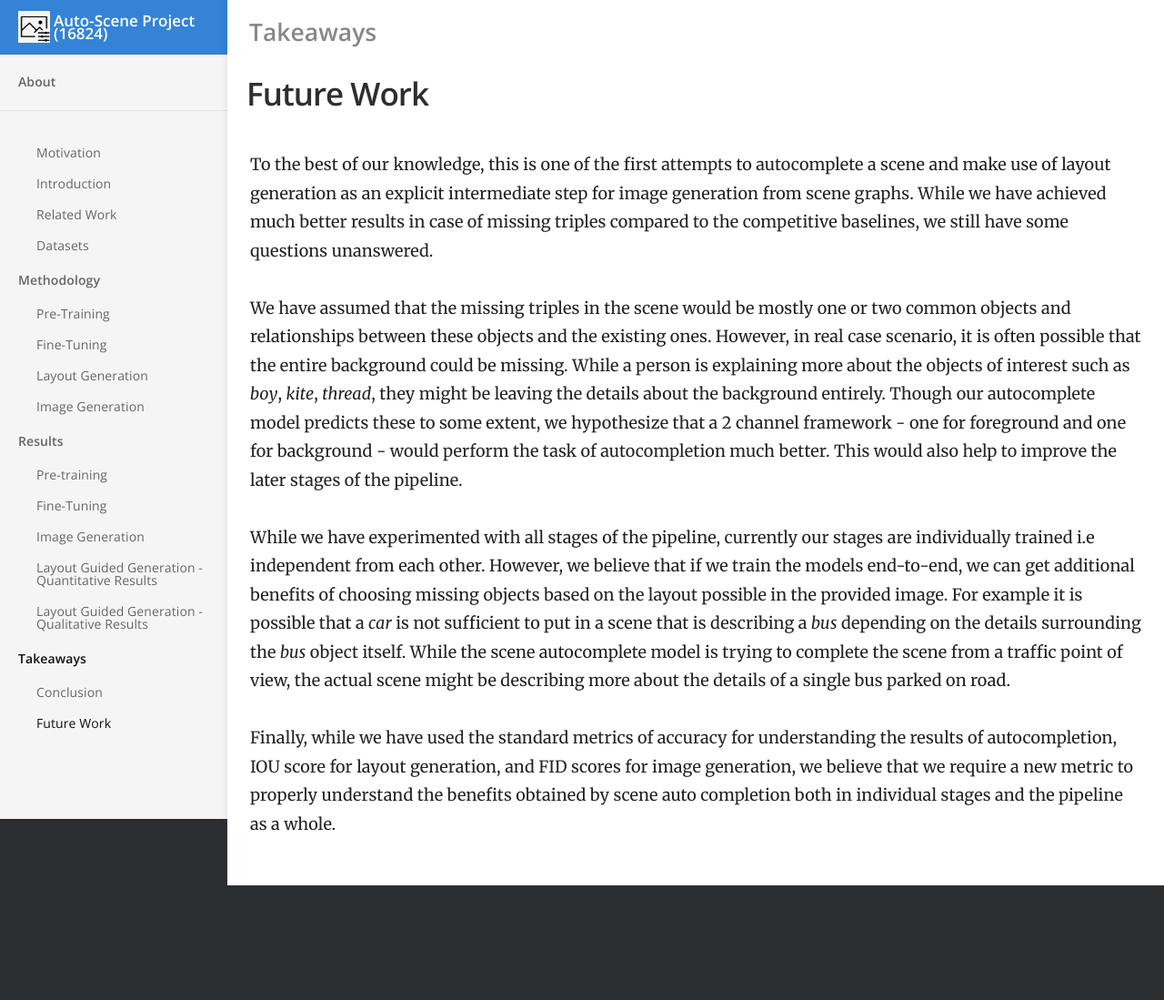
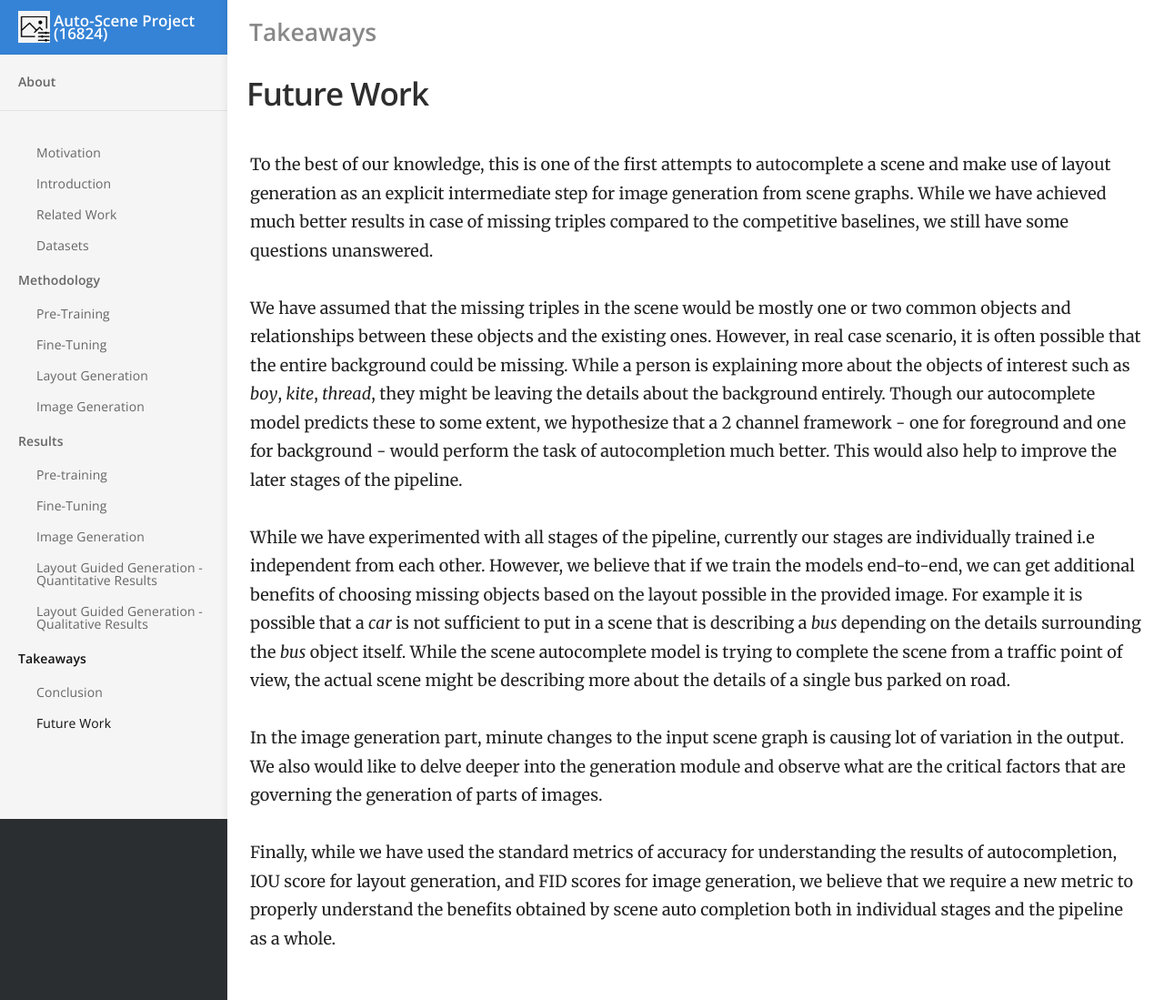
Before and after one commit to bhanu77prakash/scene-edit.github.io, a Jekyll site: the page built from _docs/Takeaways/Future Work.md, in a window 1280 px wide. Shown: the whole page at 91% size. Built offline with Jekyll 4.4.1, drawn with Linux system fonts in a browser that asks for light colours; before the commit the page ends 973 px from its top, so only the background shows below that.

```diff
--- a/_docs/Takeaways/Future Work.md
+++ b/_docs/Takeaways/Future Work.md
@@ -10,4 +10,6 @@
 
 While we have experimented with all stages of the pipeline, currently our stages are individually trained i.e independent from each other. However, we believe that if we train the models end-to-end, we can get additional benefits of choosing missing objects based on the layout possible in the provided image. For example it is possible that a *car* is not sufficient to put in a scene that is describing a *bus* depending on the details surrounding the *bus* object itself. While the scene autocomplete model is trying to complete the scene from a traffic point of view, the actual scene might be describing more about the details of a single bus parked on road.
 
+In the image generation part, minute changes to the input scene graph is causing lot of variation in the output. We also would like to delve deeper into the generation module and observe what are the critical factors that are governing the generation of parts of images.
+
 Finally, while we have used the standard metrics of accuracy for understanding the results of autocompletion, IOU score for layout generation, and FID scores for image generation, we believe that we require a new metric to properly understand the benefits obtained by scene auto completion both in individual stages and the pipeline as a whole.
```
